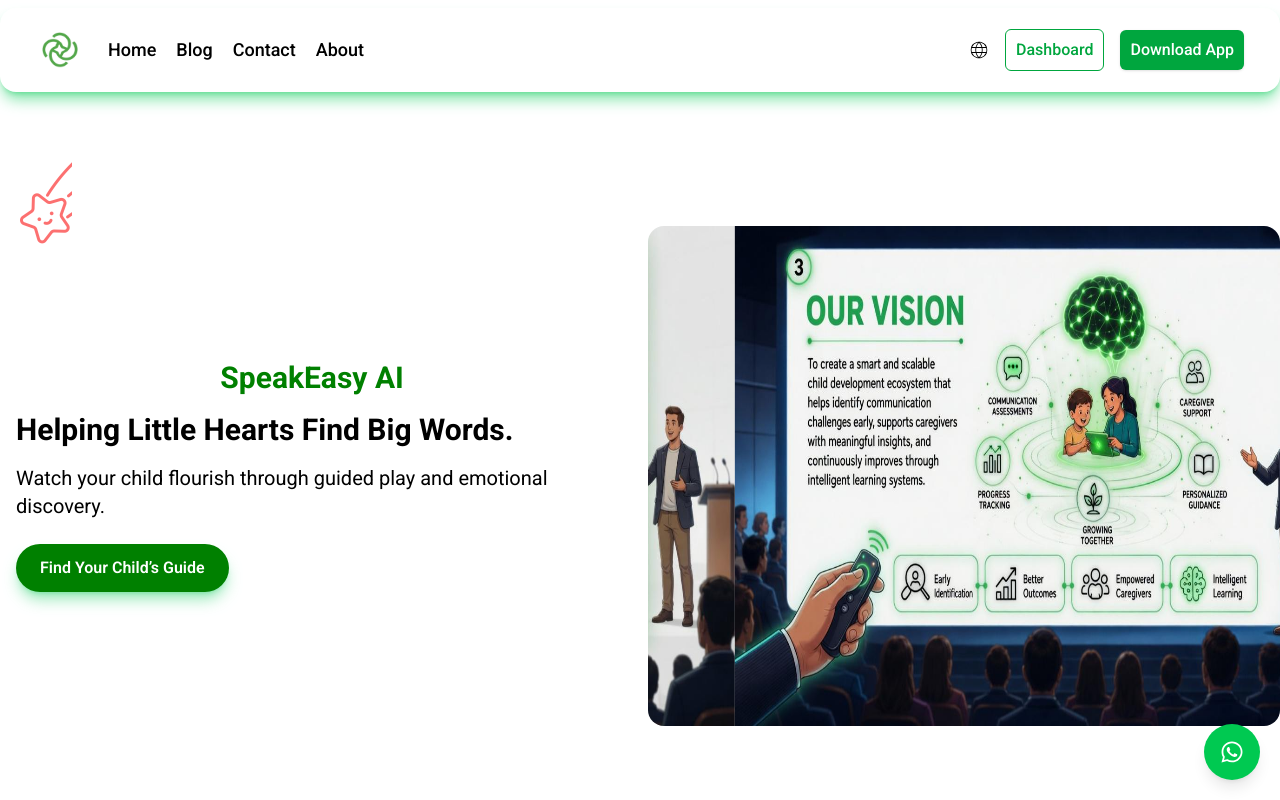
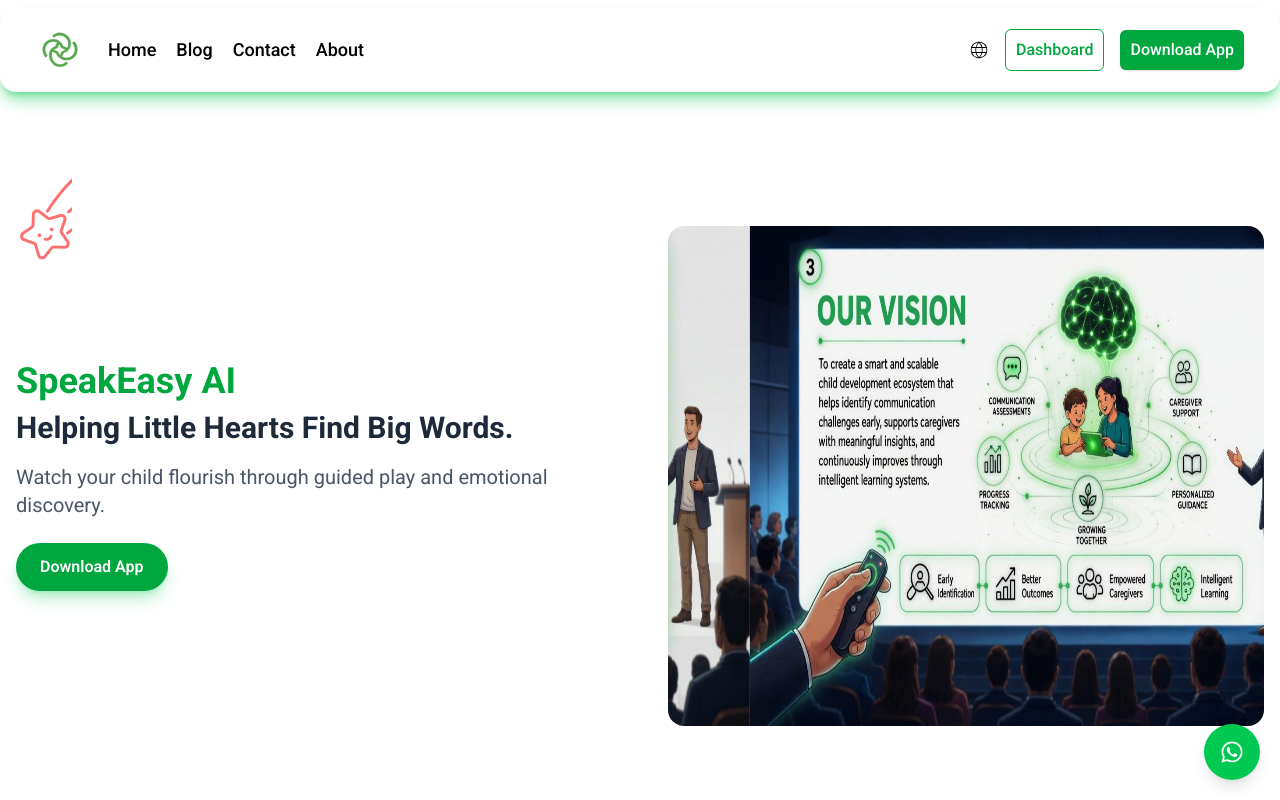
Before and after one commit to fakhar054/speakEasy-AI, a Next.js app: page / in a window 1280 px wide. Shown: the top 800 px of the page. Built offline with nearby package versions, Linux system fonts and the light colour scheme.

Commit message:
after fixing slider

```diff
--- a/components/Hero/Hero.jsx
+++ b/components/Hero/Hero.jsx
@@ -1,3 +1,52 @@
+// import React from "react";
+// import Image from "next/image";
+// import Ballon from "../ballon/Ballon";
+// import Heroslider from "../heroslider/Heroslider";
+
+// export default function Hero() {
+//   return (
+//     <div className="container hero   md:h-[95vh] py-2 mb-3 relative">
+//       <div className="parenet_div flex flex-col-reverse gap-4 md:flex-row items-center h-full relative">
+//         <div className="left_side  md:w-1/2 px-4 ">
+//           <div className="absolute top-5 left-5">
+//             <Image
+//               src="/images/shooting-star.png"
+//               alt="Logo"
+//               width={100}
+//               height={100}
+//               className="animate-arrow-grow w-32 h-auto"
+//             />
+//           </div>
+
+//           <h1 className="text-3xl font-extrabold mr-2 mb-4 text-center text-green-color">
+//             SpeakEasy AI
+//           </h1>
+
+//           <h1 className="text-3xl font-bold mb-4">
+//             Helping Little Hearts Find Big Words.
+//           </h1>
+
+//           <p className="text-xl mb-6">
+//             Watch your child flourish through guided play and emotional
+//             discovery.
+//           </p>
+//           <button
+//             className="bg-green-color text-white px-6 py-3 rounded-full font-semibold
+//           transition-transform duration-200 hover:scale-95 active:scale-90 shadow-lg shadow-green-500/40 cursor-pointer"
+//           >
+//             Find Your Child’s Guide
+//           </button>
+//         </div>
+//         <div className="right_side md:w-1/2 ">
+//           {/* <img src="/images/hero-pic.png" alt="Hero pic" /> */}
+//           <Heroslider />
+//         </div>
+//       </div>
+//       {/* <Ballon /> */}
+//     </div>
+//   );
+// }
+
 import React from "react";
 import Image from "next/image";
 import Ballon from "../ballon/Ballon";
@@ -5,40 +54,48 @@ import Heroslider from "../heroslider/Heroslider";
 
 export default function Hero() {
   return (
-    <div className="container hero   md:h-[95vh] py-2 mb-3 relative">
-      <div className="parenet_div flex flex-col-reverse gap-4 md:flex-row items-center h-full relative">
-        <div className="left_side  md:w-1/2 px-4 ">
-          <div className="absolute top-5 left-5">
+    <div className="container hero min-h-[90vh] md:h-[95vh] py-6 mb-3 relative flex items-center">
+      {/* 1. Adjusted mobile padding and layout alignment */}
+      <div className="parenet_div flex flex-col-reverse gap-6 md:flex-row items-center justify-center w-full h-full relative z-10">
+        {/* Left Side (Text & Download Button) */}
+        <div className="left_side w-full md:w-1/2 px-4 text-center md:text-left flex flex-col items-center md:items-start">
+          {/* Shooting Star Image - Made absolute to the section instead of breaking text layout */}
+          <div className="absolute top-2 left-2 md:top-5 md:left-5 opacity-70 md:opacity-100">
             <Image
               src="/images/shooting-star.png"
               alt="Logo"
               width={100}
               height={100}
-              className="animate-arrow-grow w-32 h-auto"
+              className="animate-arrow-grow w-20 md:w-32 h-auto"
             />
           </div>
 
-          <h1 className="text-3xl font-extrabold mr-2 mb-4 text-center text-green-color">
+          <h1 className="text-3xl md:text-4xl font-extrabold mb-2 text-green-600">
             SpeakEasy AI
           </h1>
 
-          <h1 className="text-3xl font-bold mb-4">
+          <h2 className="text-2xl md:text-3xl font-bold mb-4 text-gray-800 leading-tight">
             Helping Little Hearts Find Big Words.
-          </h1>
+          </h2>
 
-          <p className="text-xl mb-6">
+          <p className="text-base md:text-xl text-gray-600 mb-6 max-w-md md:max-w-none">
             Watch your child flourish through guided play and emotional
             discovery.
           </p>
-          <button
-            className="bg-green-color text-white px-6 py-3 rounded-full font-semibold
-          transition-transform duration-200 hover:scale-95 active:scale-90 shadow-lg shadow-green-500/40 cursor-pointer"
+
+          {/* 2. Integrated your styled APK Download Link here */}
+          <a
+            href="/speekEasyAI.apk"
+            download
+            className="flex items-center justify-center px-6 py-3 bg-green-600 text-white rounded-full font-semibold whitespace-nowrap shadow-lg shadow-green-500/30 text-sm md:text-base transition-transform duration-200 hover:scale-95 active:scale-90 cursor-pointer"
           >
-            Find Your Child’s Guide
-          </button>
+            Download App
+          </a>
         </div>
-        <div className="right_side md:w-1/2 ">
-          {/* <img src="/images/hero-pic.png" alt="Hero pic" /> */}
+
+        {/* Right Side (Slider) */}
+        {/* 3. Scaled down the slider container on mobile so it doesn't swallow the viewport */}
+        <div className="right_side w-full max-w-[320px] sm:max-w-[400px] md:max-w-none md:w-1/2 px-4">
           <Heroslider />
         </div>
       </div>
```
